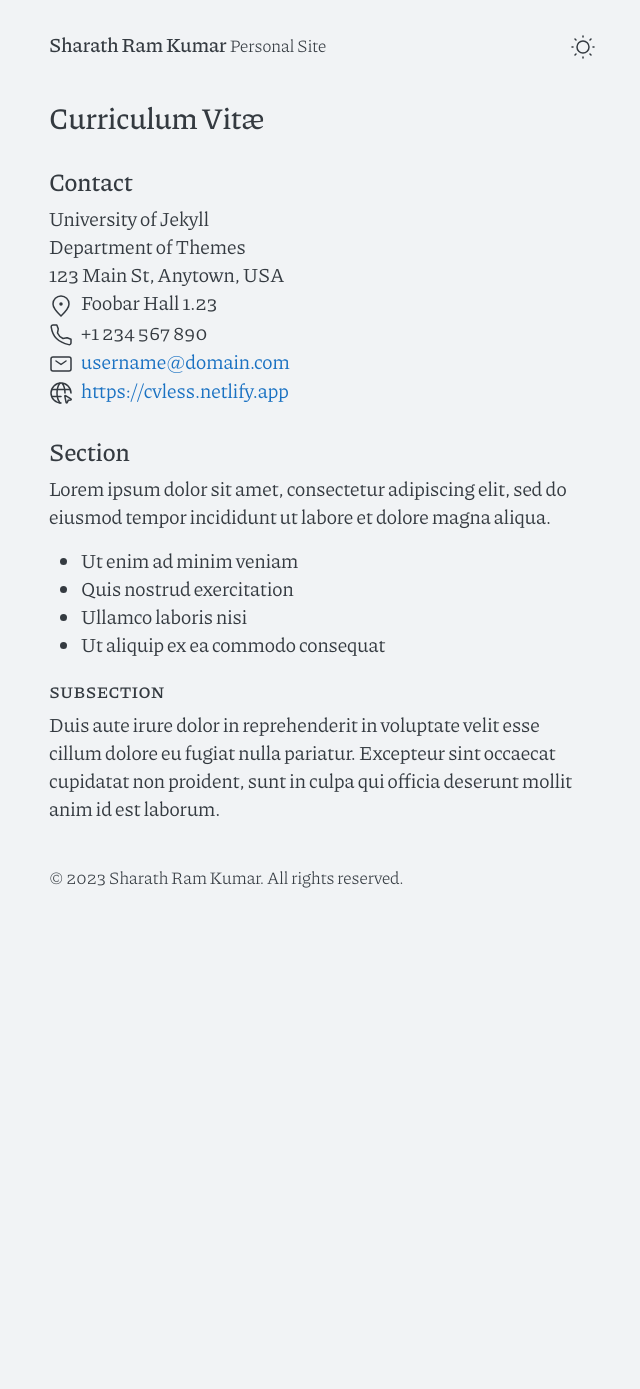
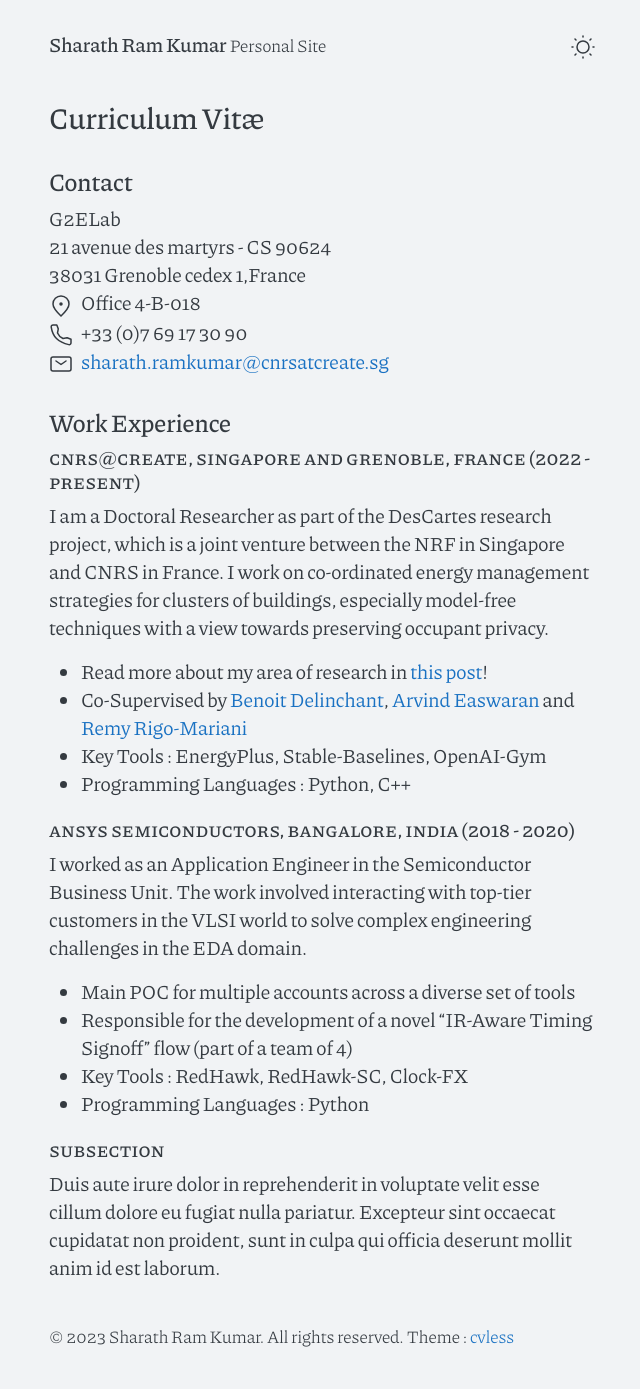
Before and after one commit to sharathramkumar/sharathramkumar.github.io, a Jekyll site: the page built from cv.md, in a window 1280 px wide. Shown: the whole page, without its empty margins (318-958 px from the left). Built offline with Jekyll 4.4.1, drawn with Linux system fonts in a browser that asks for light colours; before the commit the page ends 930 px from its top, so only the background shows below that.

Commit message:
updated to v1 personal site

```diff
--- a/_includes/contact.html
+++ b/_includes/contact.html
@@ -1,12 +1,12 @@
 <div class="contact">
   <h2>Contact</h2>
   <ul>
-    <li>University of Jekyll</li>
-    <li>Department of Themes</li>
-    <li>123 Main St, Anytown, USA</li>
-    <li><span class="li-icon">{% include svg/pin-alt.svg %}</span><span>Foobar Hall 1.23</span></li>
-    <li><span class="li-icon">{% include svg/phone.svg %}</span><span>+1 234 567 890</span></li>
-    <li><span class="li-icon">{% include svg/mail.svg %}</span><a href="mailto:username@domain.com">username@domain.com</a></li>
-    <li><span class="li-icon">{% include svg/internet.svg %}</span><a href="https://cvless.netlify.app">https://cvless.netlify.app</a></li>
+    <li>G2ELab</li>
+    <li>21 avenue des martyrs - CS 90624</li>
+    <li>38031 Grenoble cedex 1,France</li>
+    <li><span class="li-icon">{% include svg/pin-alt.svg %}</span><span>Office 4-B-018</span></li>
+    <li><span class="li-icon">{% include svg/phone.svg %}</span><span>+33 (0)7 69 17 30 90</span></li>
+    <li><span class="li-icon">{% include svg/mail.svg %}</span><a
+        href="mailto:sharath.ramkumar@cnrsatcreate.sg">sharath.ramkumar@cnrsatcreate.sg</a></li>
   </ul>
 </div>
--- a/_includes/footer.html
+++ b/_includes/footer.html
@@ -1,4 +1,5 @@
 <footer>
   <small>&copy; <time datetime="{{ site.time | date_to_xmlschema }}">{{ site.time | date: '%Y' }}</time>
     {{ site.author.name }}. All rights reserved.</small>
+  <small> Theme : <a href="https://github.com/piazzai/cvless">cvless</a></small>
 </footer>
--- a/cv.md
+++ b/cv.md
@@ -7,14 +7,26 @@ title: CV
 
 {% include contact.html %}
 
-## Section
 
-Lorem ipsum dolor sit amet, consectetur adipiscing elit, sed do eiusmod tempor incididunt ut labore et dolore magna aliqua.
+## Work Experience
 
-* Ut enim ad minim veniam
-* Quis nostrud exercitation
-* Ullamco laboris nisi
-* Ut aliquip ex ea commodo consequat
+### [CNRS@CREATE](https://www.cnrsatcreate.cnrs.fr/descartes/), Singapore and Grenoble, France (2022 - Present)
+
+I am a Doctoral Researcher as part of the DesCartes research project, which is a joint venture between the NRF in Singapore and CNRS in France. I work on co-ordinated energy management strategies for clusters of buildings, especially model-free techniques with a view towards preserving occupant privacy.
+
+* Read more about my area of research in [this post](/404.md)!
+* Co-Supervised by [Benoit Delinchant](https://g2elab.grenoble-inp.fr/fr/le-laboratoire/delinchant-benoit-3), [Arvind Easwaran](https://personal.ntu.edu.sg/arvinde/) and [Remy Rigo-Mariani](https://g2elab.grenoble-inp.fr/fr/le-laboratoire/rrm)
+* Key Tools : EnergyPlus, Stable-Baselines, OpenAI-Gym
+* Programming Languages : Python, C++
+
+### [Ansys Semiconductors](https://www.ansys.com/products/semiconductors/), Bangalore, India (2018 - 2020)
+
+I worked as an Application Engineer in the Semiconductor Business Unit. The work involved interacting with top-tier customers in the VLSI world to solve complex engineering challenges in the EDA domain.
+
+* Main POC for multiple accounts across a diverse set of tools
+* Responsible for the development of a novel "IR-Aware Timing Signoff" flow (part of a team of 4)
+* Key Tools : RedHawk, RedHawk-SC, Clock-FX
+* Programming Languages : Python
 
 ### Subsection
 
```
Also changed, not shown: _includes/particles-home.html (+6 -6 lines), index.md (+3 -7 lines), _layouts/default.html (line endings or trailing spaces), 2 other files.
